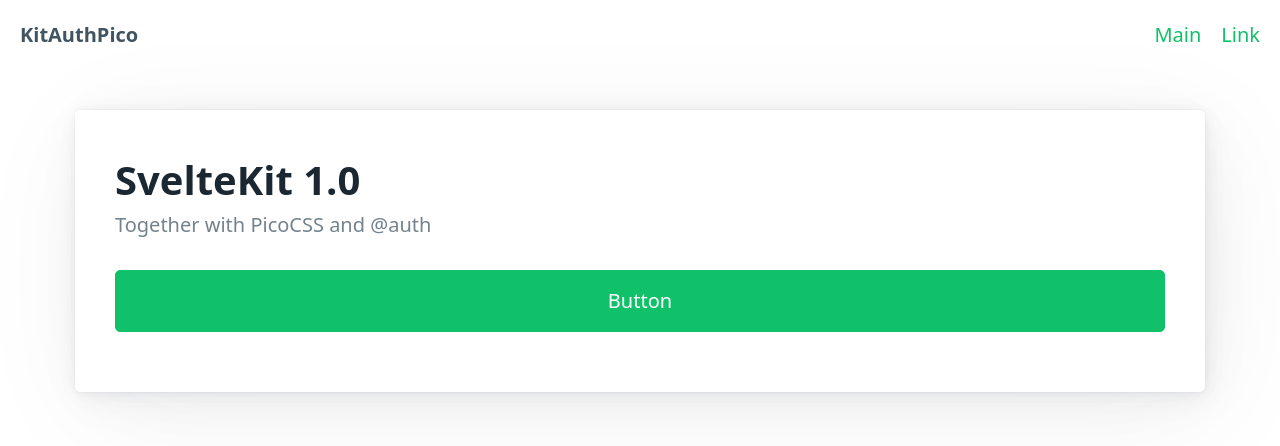
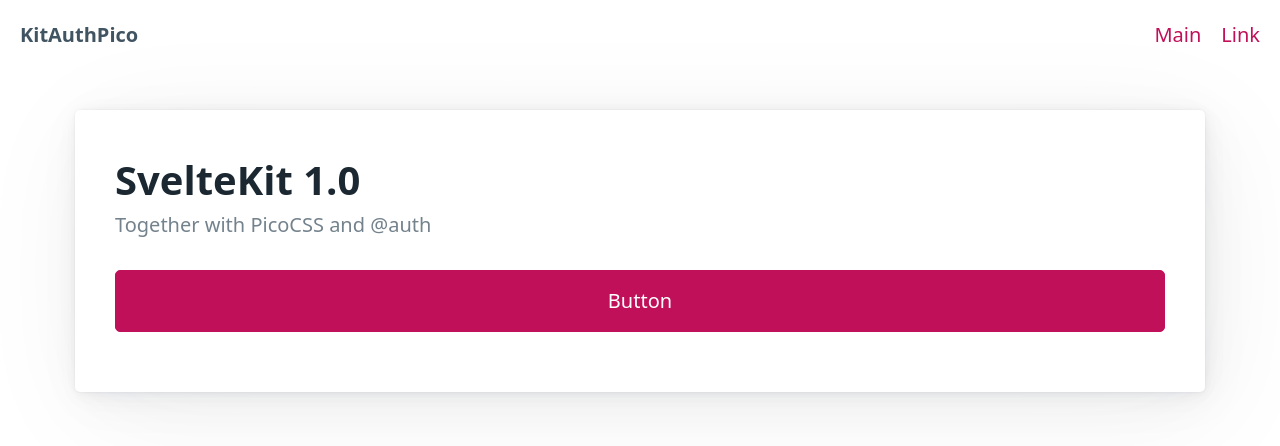
Before and after one commit to oliie/kit-pico-auth, a SvelteKit app: page / in a window 1280 px wide. Shown: the top 446 px of the page. Built offline with nearby package versions, Linux system fonts and the light colour scheme.

Commit message:
- adds deep pink theme

```diff
--- a/src/routes/theme.scss
+++ b/src/routes/theme.scss
@@ -2,7 +2,7 @@
 
 // Custom theme
 // @import "path/themes/custom";
-$primary-hue: 150;
+$primary-hue: 335;
 
 // Import needed components
 @import '@picocss/pico/scss/pico.scss';
```
